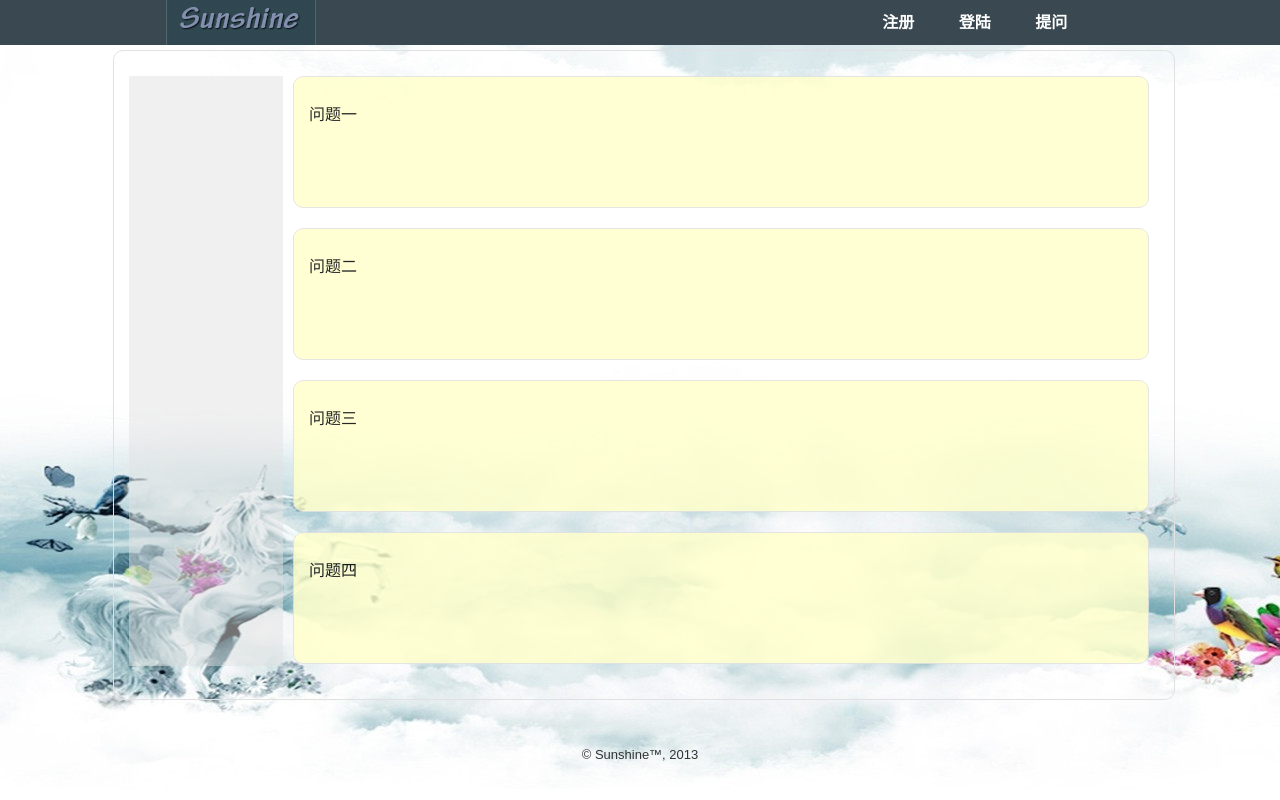
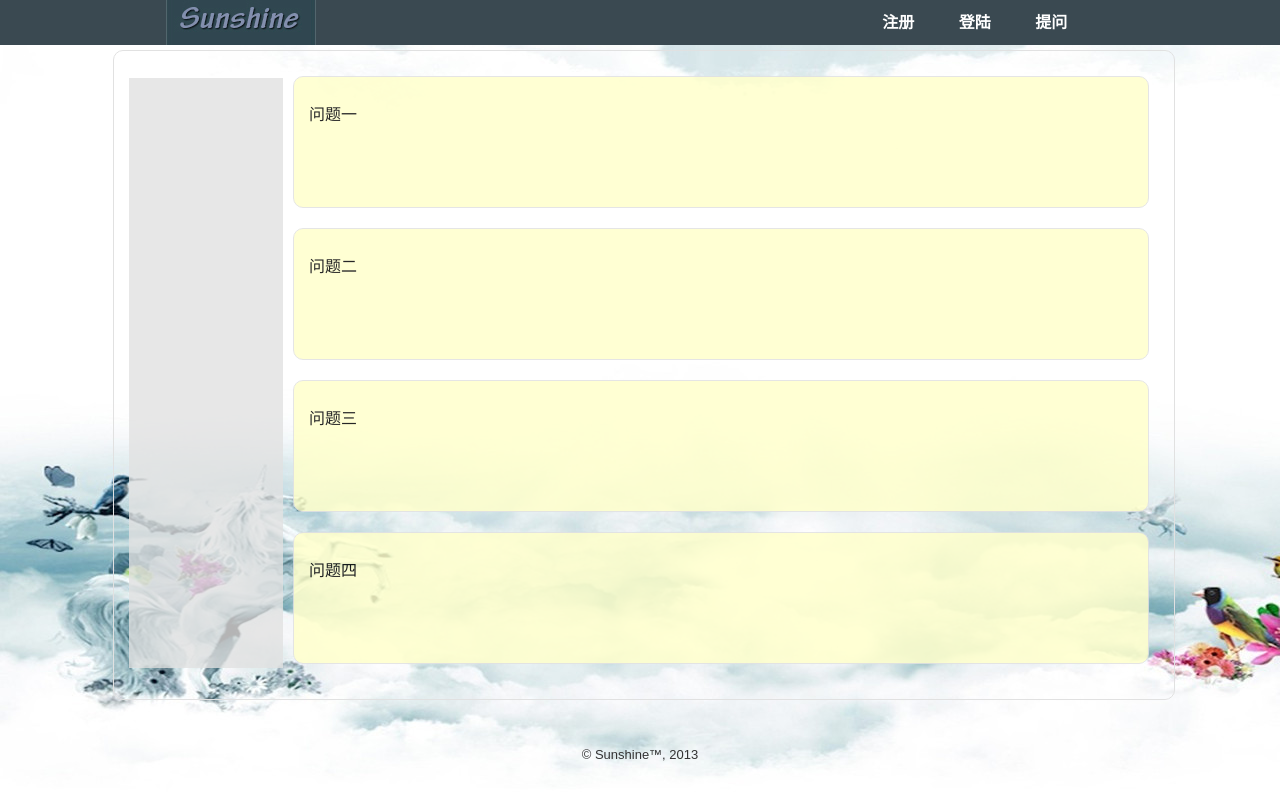
Before and after one commit to sunshinezxf/Website, a PHP site: page / in a window 1280 px wide. Run offline with PHP 8.4, Linux system fonts and the light colour scheme.

Commit message:
modigy css for index side_menu
Change-Id: Ic80ae0bef279dc2817d37a91dbbeedd80dbe92c3

```diff
--- a/css/core.css
+++ b/css/core.css
@@ -165,13 +165,13 @@ div .row {
 }
 
 .side_menu {
-	margin-top: 10px;
+	margin-top: 12px;
 	width: 15%;
 	height: 590px;
 	float: left;
 	background-color: #e1e1e1;
 	position: relative;
-	opacity: 0.5;
+	opacity: 0.8;
 }
 
 .display {
```
